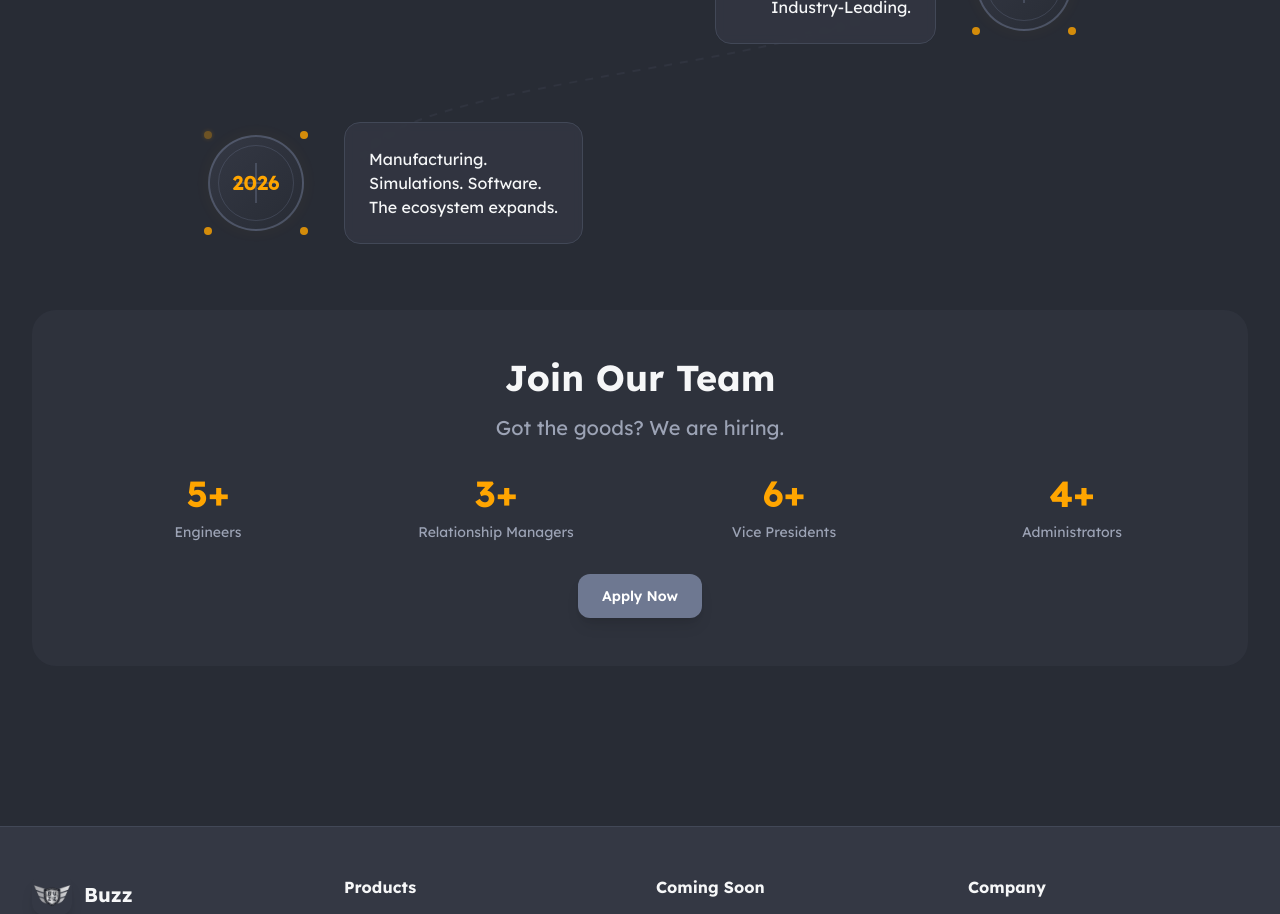
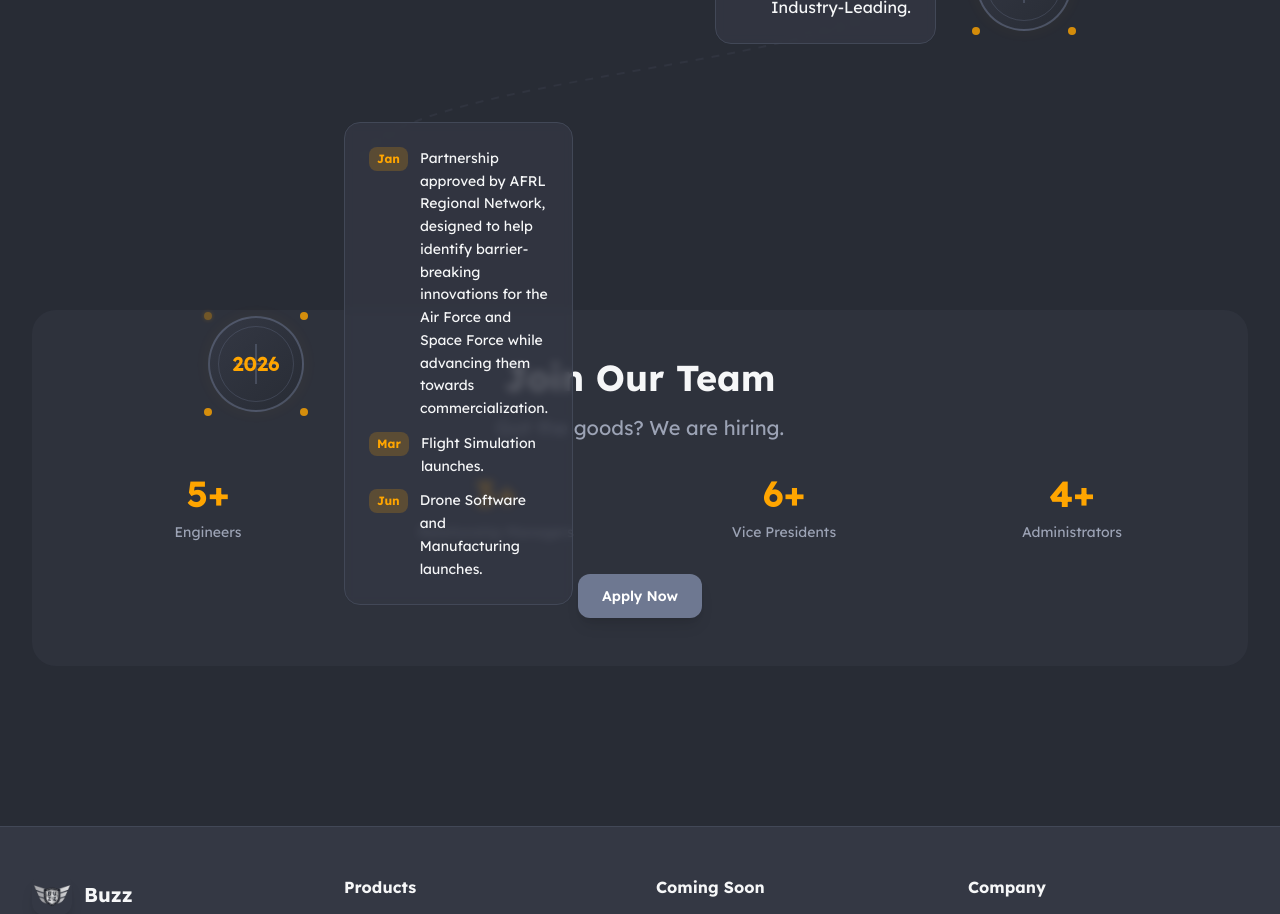
Before and after one commit to xinyu-buzz/buzz_web, a React (Vite) app: page /about in a window 1280 px wide. Shown: the part 2800-3714 px from the top of the page. Built offline with nearby package versions, Linux system fonts and the light colour scheme.

Commit message:
Enhance DroneTimeline component by adding sub-events for 2026, allowing for detailed descriptions of key milestones. Updated rendering logic to display sub-events conditionally.

```diff
--- a/src/components/DroneTimeline.tsx
+++ b/src/components/DroneTimeline.tsx
@@ -2,9 +2,15 @@ import { useRef, useEffect, useState } from 'react';
 import { motion, useScroll, useTransform, useSpring } from 'framer-motion';
 import AnimatedSection from './AnimatedSection';
 
+interface SubEvent {
+  month: string;
+  description: string;
+}
+
 interface TimelineItem {
   year: string;
   event: string;
+  subEvents?: SubEvent[];
 }
 
 const timeline: TimelineItem[] = [
@@ -14,7 +20,15 @@ const timeline: TimelineItem[] = [
   { year: '2023', event: 'Buzz Portal launches. Individual and enterprise customers, connected.' },
   { year: '2024', event: 'Rapid growth. More pilots. More training. More momentum.' },
   { year: '2025', event: 'Buzz App hits the App Store. Mobile-Driven. Industry-Leading.' },
-  { year: '2026', event: 'Manufacturing. Simulations. Software. The\u00A0ecosystem\u00A0expands.' },
+  {
+    year: '2026',
+    event: 'The ecosystem expands.',
+    subEvents: [
+      { month: 'Jan', description: 'Partnership approved by AFRL Regional Network, designed to help identify barrier-breaking innovations for the Air Force and Space Force while advancing them towards commercialization.' },
+      { month: 'Mar', description: 'Flight Simulation launches.' },
+      { month: 'Jun', description: 'Drone Software and Manufacturing launches.' },
+    ]
+  },
 ];
 
 // Drone SVG component
@@ -58,13 +72,15 @@ const LandingPad = ({
   event,
   isLeft,
   index,
-  isActive
+  isActive,
+  subEvents
 }: {
   year: string;
   event: string;
   isLeft: boolean;
   index: number;
   isActive: boolean;
+  subEvents?: SubEvent[];
 }) => {
   return (
     <AnimatedSection delay={index * 0.1}>
@@ -108,7 +124,20 @@ const LandingPad = ({
             isLeft ? 'text-left' : 'text-right'
           }`}
         >
-          <p className="text-text-light leading-relaxed text-sm md:text-base">{event}</p>
+          {subEvents && subEvents.length > 0 ? (
+            <div className="space-y-3">
+              {subEvents.map((subEvent, subIndex) => (
+                <div key={subIndex} className={`flex ${isLeft ? 'flex-row' : 'flex-row-reverse'} items-start gap-3`}>
+                  <span className="flex-shrink-0 bg-accent/20 text-accent text-xs font-bold px-2 py-1 rounded">
+                    {subEvent.month}
+                  </span>
+                  <p className="text-text-light leading-relaxed text-sm">{subEvent.description}</p>
+                </div>
+              ))}
+            </div>
+          ) : (
+            <p className="text-text-light leading-relaxed text-sm md:text-base">{event}</p>
+          )}
         </motion.div>
       </div>
     </AnimatedSection>
@@ -304,6 +333,7 @@ export default function DroneTimeline() {
                     isLeft={isLeft}
                     index={index}
                     isActive={false}
+                    subEvents={item.subEvents}
                   />
                 </div>
               </div>
@@ -351,7 +381,20 @@ export default function DroneTimeline() {
               {/* Event card */}
               <AnimatedSection delay={index * 0.1} className="flex-grow">
                 <div className="bg-card-dark/80 backdrop-blur-sm border border-border rounded-xl p-4 hover:border-accent/50 transition-colors">
-                  <p className="text-text-light text-sm leading-relaxed">{item.event}</p>
+                  {item.subEvents && item.subEvents.length > 0 ? (
+                    <div className="space-y-3">
+                      {item.subEvents.map((subEvent, subIndex) => (
+                        <div key={subIndex} className="flex flex-row items-start gap-2">
+                          <span className="flex-shrink-0 bg-accent/20 text-accent text-xs font-bold px-2 py-1 rounded">
+                            {subEvent.month}
+                          </span>
+                          <p className="text-text-light text-sm leading-relaxed">{subEvent.description}</p>
+                        </div>
+                      ))}
+                    </div>
+                  ) : (
+                    <p className="text-text-light text-sm leading-relaxed">{item.event}</p>
+                  )}
                 </div>
               </AnimatedSection>
             </div>
```
